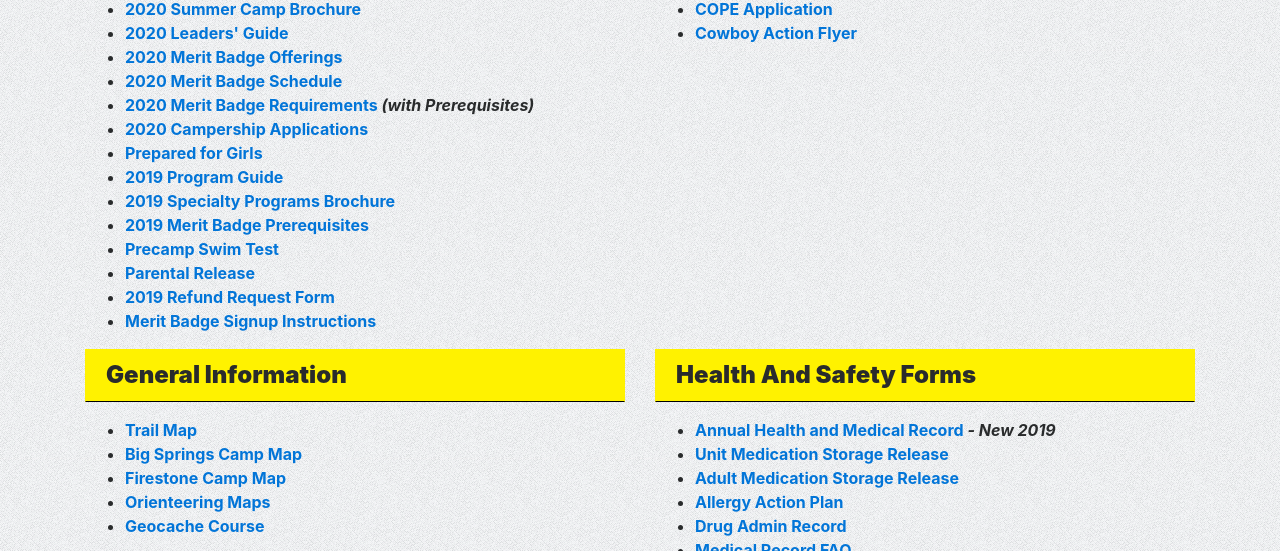
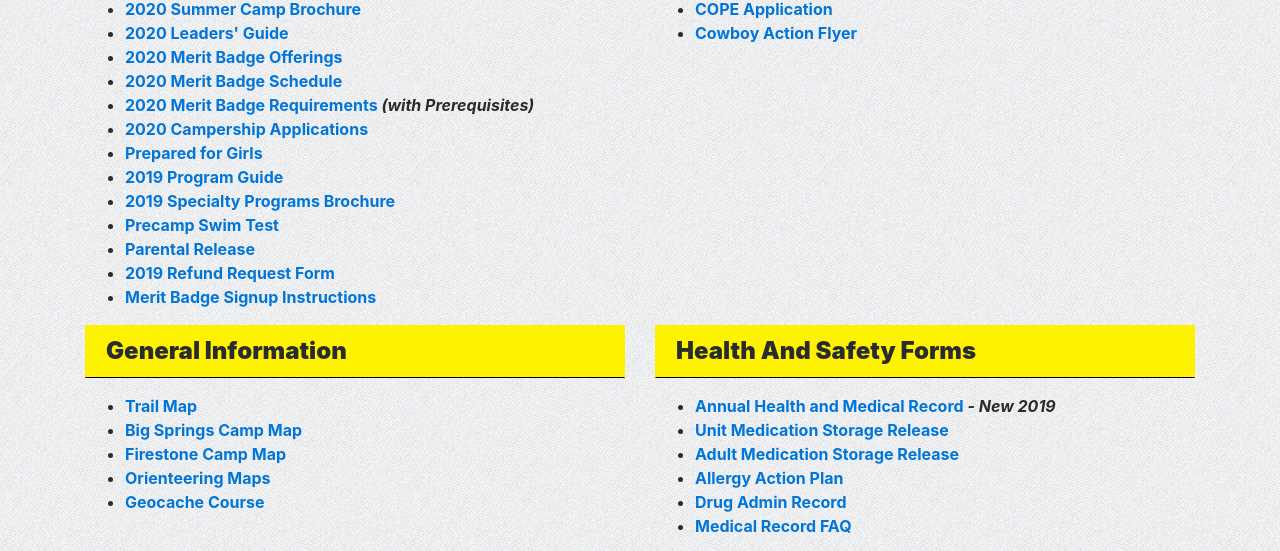
Before and after one commit to col-bsa/ResicaFalls.org, a PHP site: page /important-documents in a window 1280 px wide. Shown: the part 358-909 px from the top of the page. Run offline with PHP 8.4, Linux system fonts and the light colour scheme; some libraries are stand-ins or nearby versions.

Commit message:
Removed 2019 prerequisites

```diff
--- a/important-documents.php
+++ b/important-documents.php
@@ -54,9 +54,6 @@
 						<li>
 							<a download href="_files/summer/2019_Resica_Specialty_Programs.pdf">2019 Specialty Programs Brochure</a>
 						</li>
-						<li>
-							<a download href="_files\summer\2019_MeritBadge_Prerequisites.pdf">2019 Merit Badge Prerequisites</a>
-						</li>
 
 						<li><a download href="_files\summer\Precamp_Swim_Test.pdf">Precamp Swim Test</a></li>
 						<li><a download href="_files\summer\Parental_Release.pdf">Parental Release</a></li>
```
